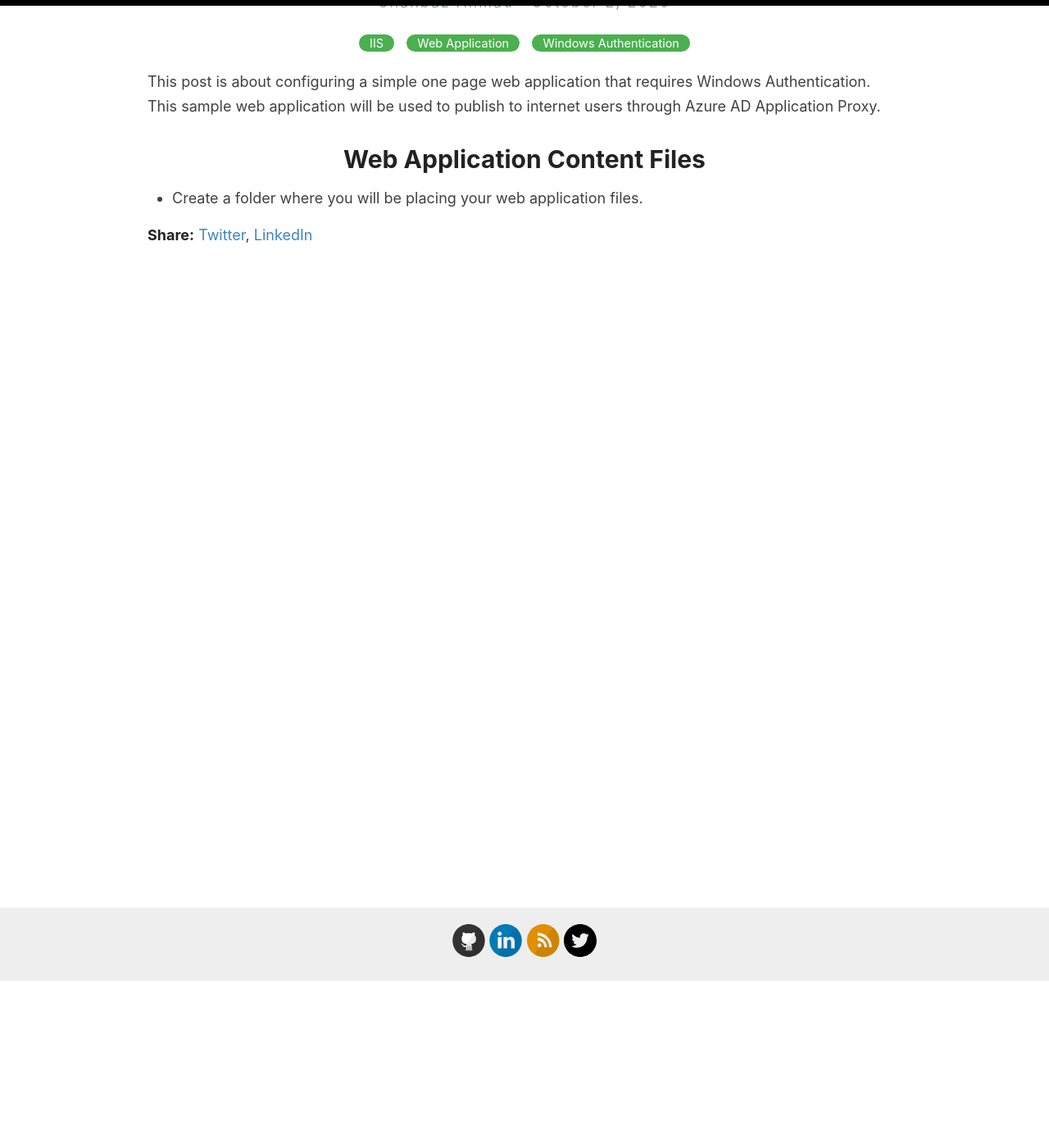
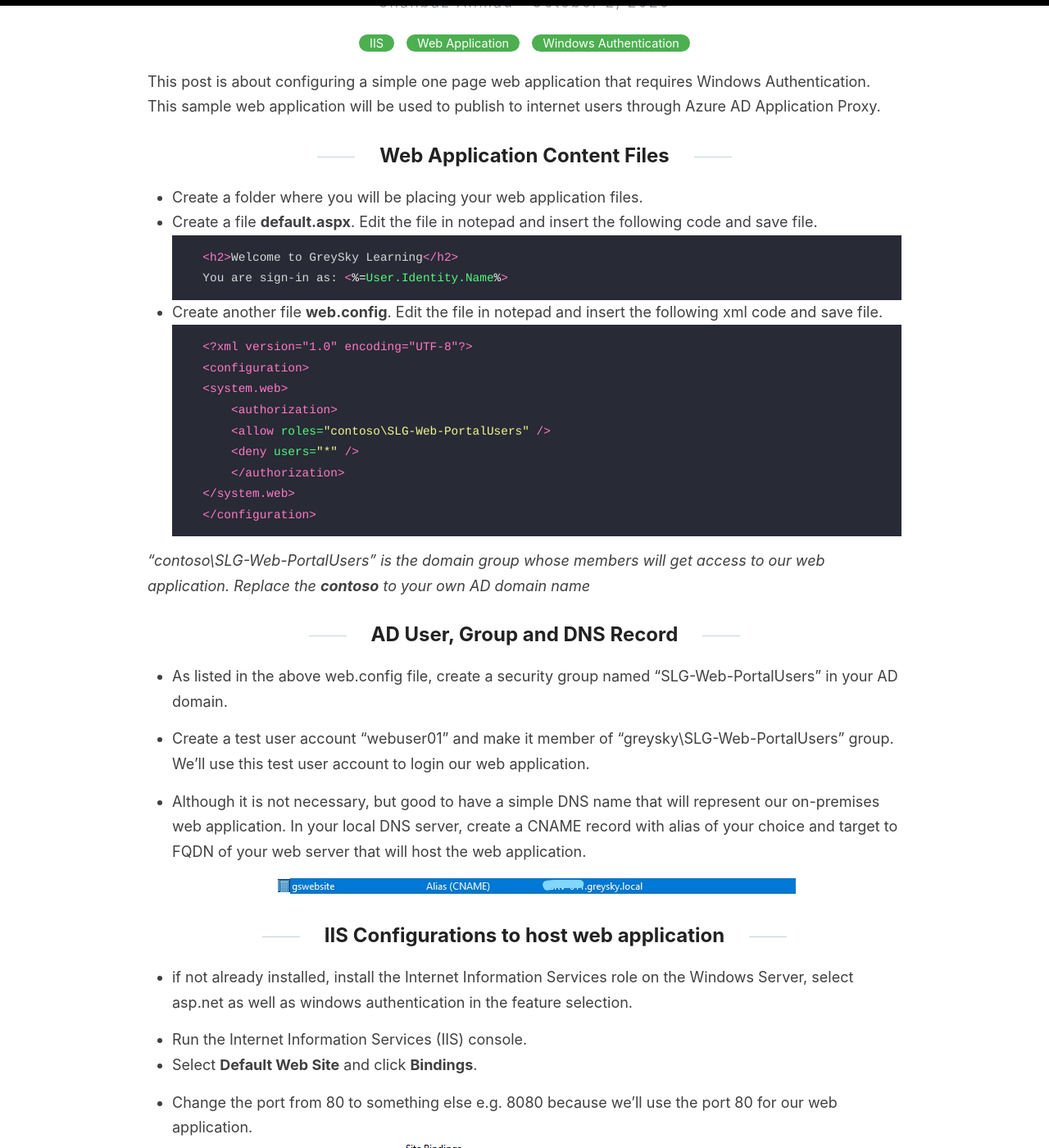
Before and after one commit to shahbaz-ahmad/shahbaz-ahmad.github.io, a Jekyll site: the page built from _posts/2020-10-02-web-app-windows-authentication.md, in a window 1280 px wide and 1400 px high, scrolled down 204 px. Shown: the whole window at 82% size. Built offline with Jekyll 4.4.1, drawn with Linux system fonts in a browser that asks for light colours; comment, search, counter and statistics services are not loaded; some of the changed text lies outside the part shown.

Commit message:
publish web app post

````diff
--- a/_config.yml
+++ b/_config.yml
@@ -38,7 +38,7 @@ footer-links:
 
 # Enter your Disqus shortname (not your username) to enable commenting on posts
 # You can find your shortname on the Settings page of your Disqus account
-disqus: SA
+disqus:
 
 # Enter your Google Analytics web tracking code (e.g. UA-2110908-2) to activate tracking
 google_analytics: #UA-43339302-11
--- a/_posts/2020-10-02-web-app-windows-authentication.md
+++ b/_posts/2020-10-02-web-app-windows-authentication.md
@@ -5,6 +5,59 @@ categories: [IIS,Web Application,Windows Authentication]
 ---
 This post is about configuring a simple one page web application that requires Windows Authentication. This sample web application will be used to publish to internet users through Azure AD Application Proxy.
 
-# Web Application Content Files
+## Web Application Content Files
 
 - Create a folder where you will be placing your web application files.
+- Create a file **default.aspx**. Edit the file in notepad and insert the following code and save file.
+    ```html
+    <h2>Welcome to GreySky Learning</h2>
+    You are sign-in as: <%=User.Identity.Name%>
+    ```
+- Create another file **web.config**. Edit the file in notepad and insert the following xml code and save file.
+    ```xml
+    <?xml version="1.0" encoding="UTF-8"?>
+    <configuration>
+    <system.web>
+        <authorization>
+        <allow roles="contoso\SLG-Web-PortalUsers" />
+        <deny users="*" />
+        </authorization>
+    </system.web>
+    </configuration>
+    ```
+
+*"contoso\SLG-Web-PortalUsers" is the domain group whose members will get access to our web application. Replace the **contoso** to your own AD domain name*
+
+## AD User, Group and DNS Record
+
+- As listed in the above web.config file, create a security group named "SLG-Web-PortalUsers" in your AD domain.
+
+- Create a test user account "webuser01" and make it member of "greysky\SLG-Web-PortalUsers" group. We'll use this test user account to login our web application.
+
+- Although it is not necessary, but good to have a simple DNS name that will represent our on-premises web application. In your local DNS server, create a CNAME record with alias of your choice and target to FQDN of your web server that will host the web application.
+
+    ![](/images/aadap/webapp_dns_cname.jpg)
+
+## IIS Configurations to host web application
+
+- if not already installed, install the Internet Information Services role on the Windows Server, select asp.net as well as windows authentication in the feature selection.
+
+- Run the Internet Information Services (IIS) console.
+- Select **Default Web Site** and click **Bindings**.
+- Change the port from 80 to something else e.g. 8080 because we'll use the port 80 for our web application.
+    ![](/images/aadap/webapp_defaultsite_port.png)
+
+- Configure new web application named for example **GSWebSite**.
+- Configure the bindings using DNS record as Host Name and Port 80.
+    ![](/images/aadap/webapp_webapp_port.jpg)
+
+- Select the web application **GSWebSite** and click **Authentication**. Disable Anonymous Authentication and Enable Windows Authentication.
+    ![](/images/aadap/webapp_webapp_auth.jpg)
+
+- Test the web application by browsing URL http://gswebsite.< domain_name > and enter the test username and password. After authentication, the website will show the welcome message.
+
+<br/>
+We have configured a sample web application that allow users to sign-in using their Active Directory credentials.
+Follow up my other post about how to publish this internal/on-premises web application to the internet users using <a href="https://shahbaz-ahmad.github.io/azure-application-proxy/" target="_blank">Azure AD Application Proxy</a>.
+
+<br/>
````
Also changed, not shown: images/aadap/webapp_defaultsite_port.png (added), images/aadap/webapp_dns_cname.jpg (added), images/aadap/webapp_webapp_auth.jpg (added), images/aadap/webapp_webapp_auth.png (added), images/aadap/webapp_webapp_port.jpg (added).
